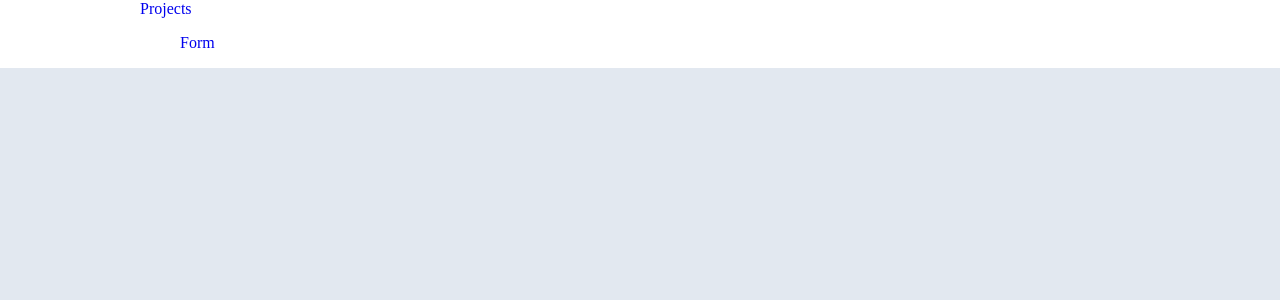
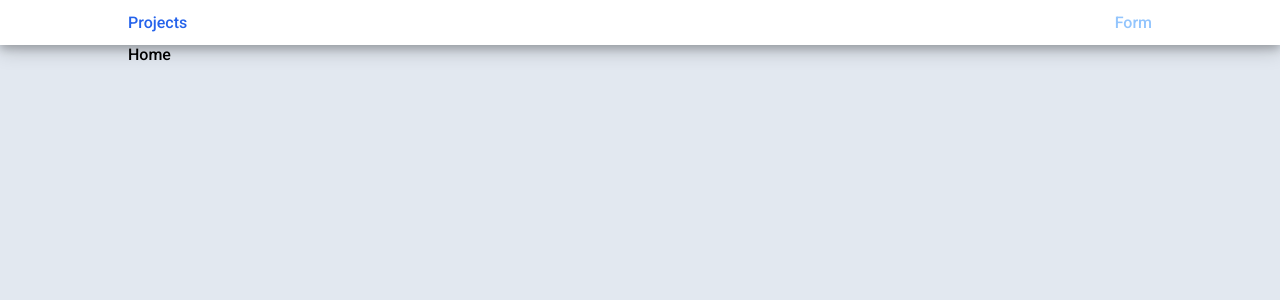
Before and after one commit to jscucka/csas-projects, a React (Vite) app in the folder csas-projects/: page / in a window 1280 px wide. Shown: the top 300 px of the page. Built offline with nearby package versions, Linux system fonts and the light colour scheme.

Commit message:
Changin navbar and global styles

```diff
--- a/csas-projects/index.html
+++ b/csas-projects/index.html
@@ -3,6 +3,12 @@
   <head>
     <meta charset="UTF-8" />
     <link rel="icon" type="image/svg+xml" href="/vite.svg" />
+    <link rel="preconnect" href="https://fonts.googleapis.com" />
+    <link rel="preconnect" href="https://fonts.gstatic.com" crossorigin />
+    <link
+      href="https://fonts.googleapis.com/css2?family=Roboto:ital,wght@0,100;0,300;0,500;0,700;0,900;1,100;1,300;1,700&display=swap"
+      rel="stylesheet"
+    />
     <meta name="viewport" content="width=device-width, initial-scale=1.0" />
     <title>Vite + React + TS</title>
   </head>
--- a/csas-projects/src/App.tsx
+++ b/csas-projects/src/App.tsx
@@ -2,14 +2,19 @@
 import { Home } from "./pages/Home";
 import { Form } from "./pages/Form";
 import { GlobalStyles } from "./components/styles/GlobalStyles";
+import { NavBar } from "./components/NavBar";
+import { Container } from "./components/styles/Container.styled";
 function App() {
   return (
     <>
       <GlobalStyles />
-      <Routes>
-        <Route path="/" element={<Home />} />
-        <Route path="/form" element={<Form />} />
-      </Routes>
+      <NavBar />
+      <Container>
+        <Routes>
+          <Route path="/" element={<Home />} />
+          <Route path="/form" element={<Form />} />
+        </Routes>
+      </Container>
     </>
   );
 }
--- a/csas-projects/src/components/NavBar.tsx
+++ b/csas-projects/src/components/NavBar.tsx
@@ -1,16 +1,13 @@
 import React from "react";
 import { Container } from "./styles/Container.styled";
 import { StyledNavBar } from "./styles/NavBar.styled";
+import { NavLink } from "react-router-dom";
 export const NavBar = () => {
   return (
     <StyledNavBar>
       <Container>
-        <a href="/">Projects</a>
-        <ul>
-          <li>
-            <a href="/form">Form</a>
-          </li>
-        </ul>
+        <NavLink to="/">Projects</NavLink>
+        <NavLink to="/form">Form</NavLink>
       </Container>
     </StyledNavBar>
   );
--- a/csas-projects/src/components/styles/Container.styled.ts
+++ b/csas-projects/src/components/styles/Container.styled.ts
@@ -1,7 +1,7 @@
 import styled from "styled-components";
 
 export const Container = styled.div`
-  width: 1000px;
+  width: 80%;
   max-width: 100%;
   padding: 0 20px;
   margin: 0 auto;
--- a/csas-projects/src/components/styles/GlobalStyles.ts
+++ b/csas-projects/src/components/styles/GlobalStyles.ts
@@ -6,5 +6,6 @@
         padding: 0;
         background-color: #e2e8f0;
         height: 100vh;
+        font-family: "Roboto";
     }
 `;
--- a/csas-projects/src/components/styles/NavBar.styled.ts
+++ b/csas-projects/src/components/styles/NavBar.styled.ts
@@ -1,14 +1,19 @@
 import styled from "styled-components";
 
 export const StyledNavBar = styled.nav`
-  display: flex;
-  justify-content: space-between;
-  align-items: center;
   background-color: white;
-  ul {
-    list-style: none;
+  padding: 1% 0;
+  min-width: 100vw;
+  box-shadow: 0 4px 8px 0 rgba(0, 0, 0, 0.2), 0 6px 20px 0 rgba(0, 0, 0, 0.19);
+  div {
+    display: flex;
+    justify-content: space-between;
   }
   a {
     text-decoration: none;
+    color: #93c5fd;
+  }
+  a.active {
+    color: #2563eb;
   }
 `;
--- a/csas-projects/src/pages/Home.tsx
+++ b/csas-projects/src/pages/Home.tsx
@@ -1,9 +1,5 @@
 import React from "react";
 import { NavBar } from "../components/NavBar";
 export const Home = () => {
-  return (
-    <div>
-      <NavBar />
-    </div>
-  );
+  return <div>Home</div>;
 };
```
